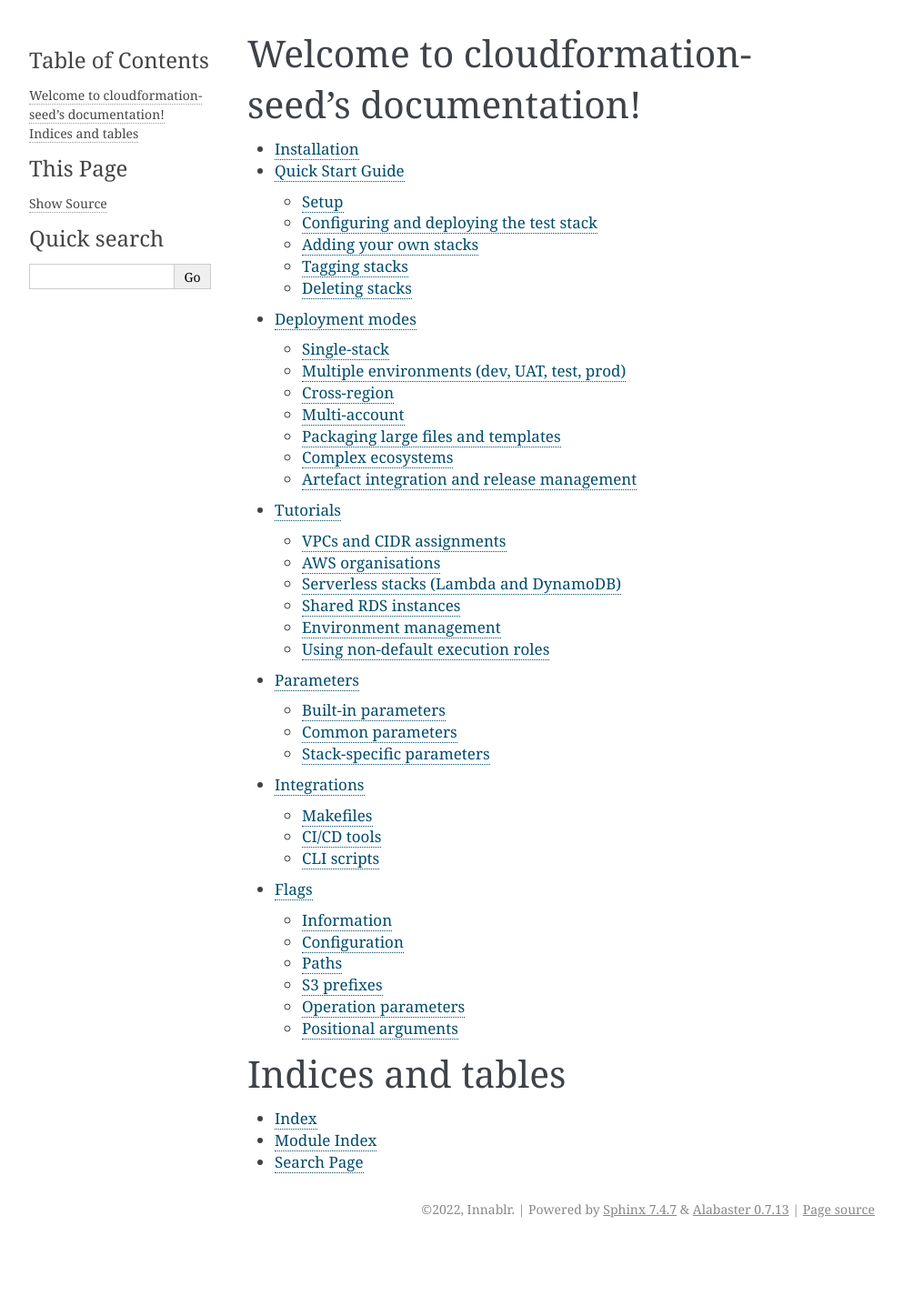
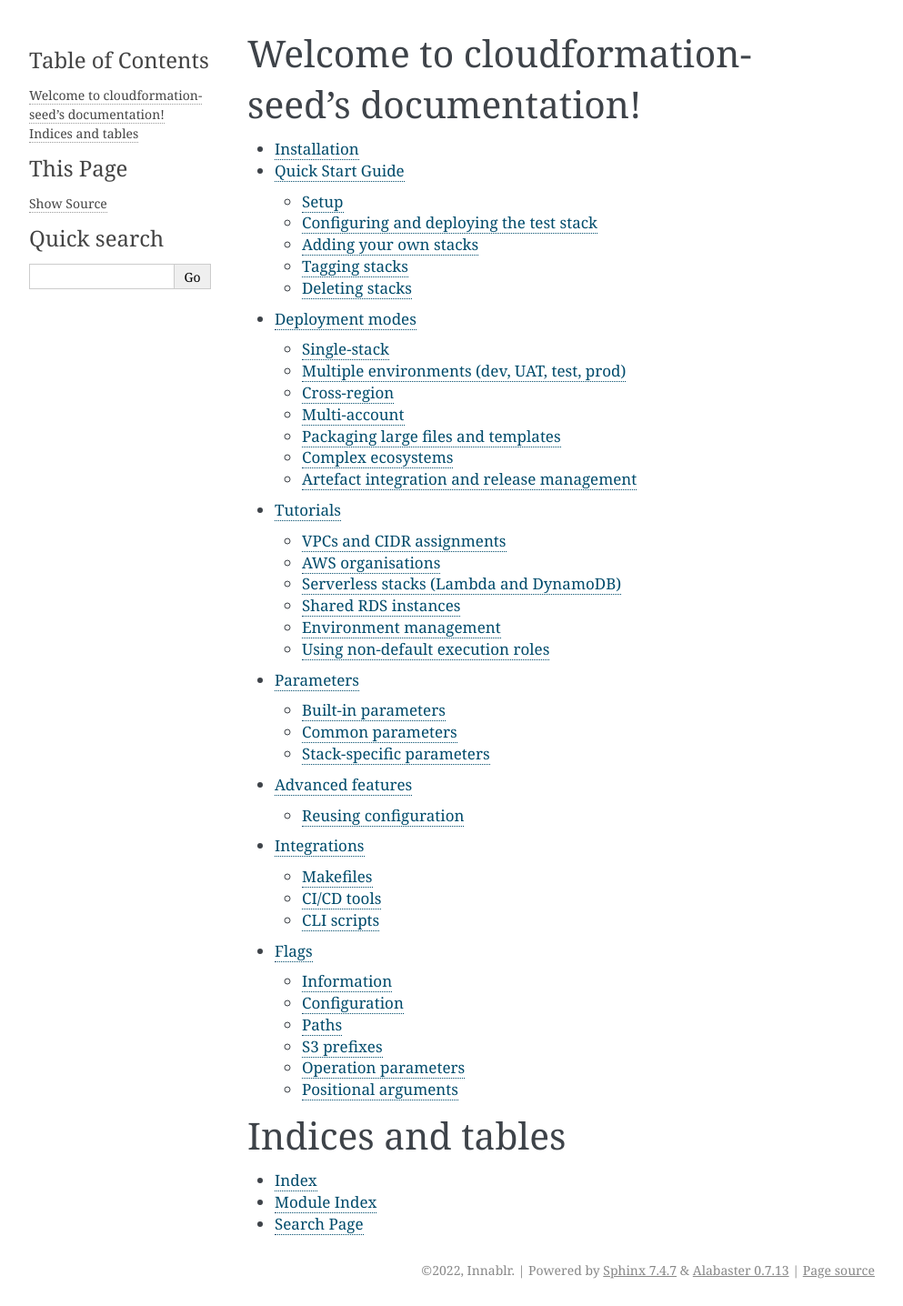
Before and after one commit to Innablr/cloudformation-seed, a Sphinx documentation site: the page built from docs/index.rst, in a window 1280 px wide. Shown: the whole page at 91% size, without its empty margins (148-1141 px from the left). Built offline with Sphinx 7.4.7, drawn with Linux system fonts in a browser that asks for light colours; before the commit the page ends 1369 px from its top, so only the background shows below that.

Commit message:
tentative: add advanced features section

```diff
--- /dev/null
+++ b/docs/_src/advanced.md
@@ -0,0 +1,6 @@
+# Advanced features
+
+## Reusing configuration
+
+* `!Include`
+* `!IncludeAll`
--- a/docs/index.rst
+++ b/docs/index.rst
@@ -14,6 +14,7 @@ Welcome to cloudformation-seed's documentation!
    _src/modes.md
    _src/tutorials.md
    _src/parameters.md
+   _src/advanced.md
    _src/integrations.md
    _src/flags.md
 
```
